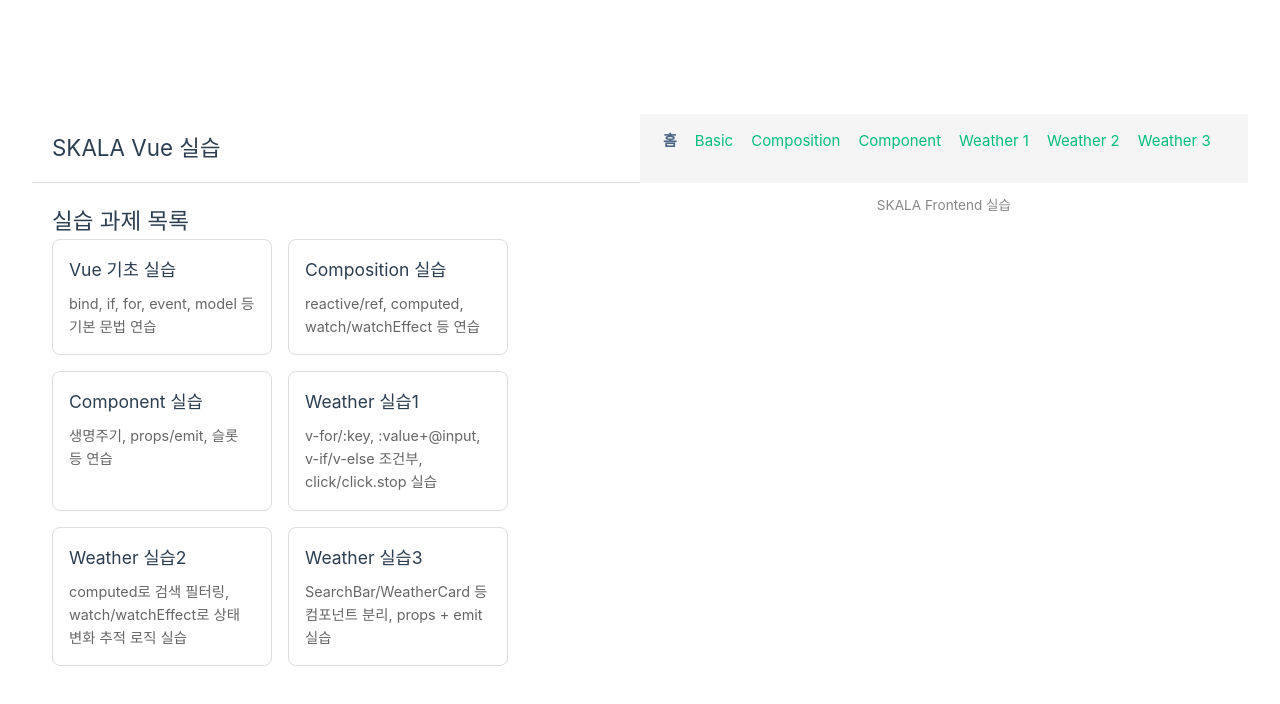
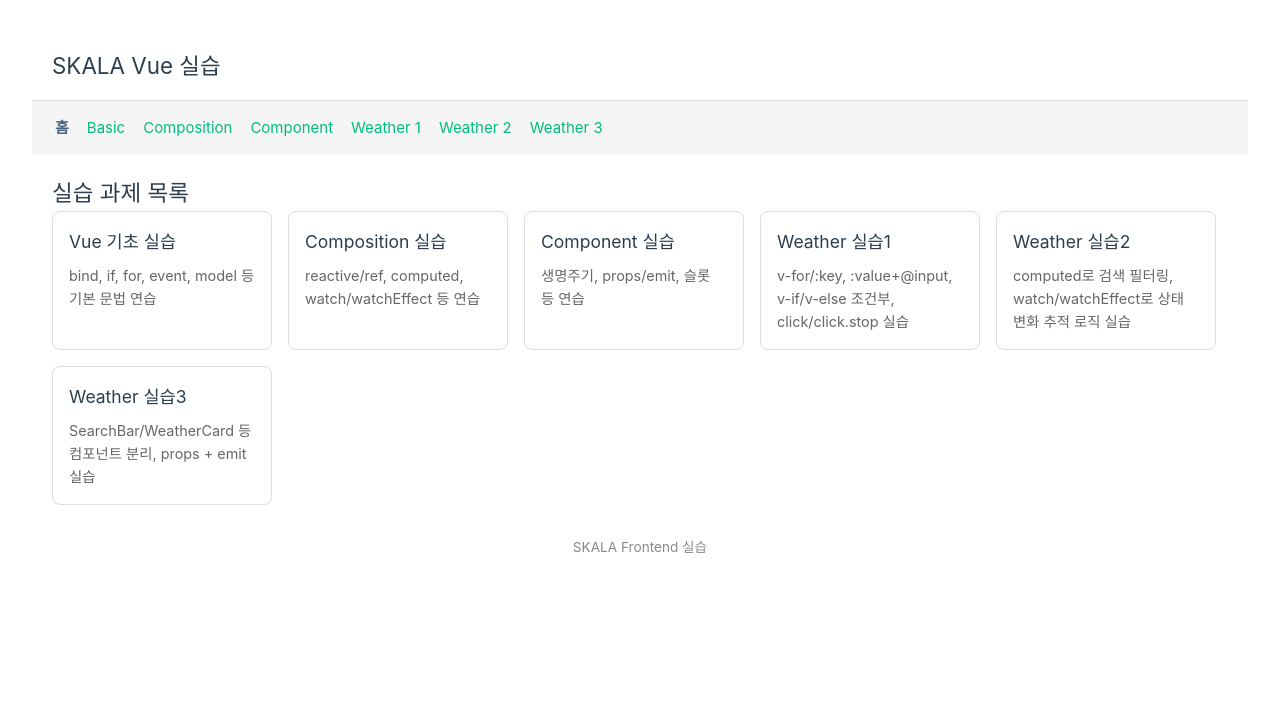
Before and after one commit to jongmiiin/skala-vue, a Vue app: page / in a window 1280 px wide. Shown: the top 704 px of the page. Built offline with nearby package versions, Linux system fonts and the light colour scheme.

Commit message:
fix: 1024px 이상 화면에서 레이아웃이 2단으로 깨지는 문제 수정

```diff
--- a/src/assets/main.css
+++ b/src/assets/main.css
@@ -20,16 +20,3 @@ a,
     background-color: hsla(160, 100%, 37%, 0.2);
   }
 }
-
-@media (min-width: 1024px) {
-  body {
-    display: flex;
-    place-items: center;
-  }
-
-  #app {
-    display: grid;
-    grid-template-columns: 1fr 1fr;
-    padding: 0 2rem;
-  }
-}
--- a/src/components/layout/AppNavBar.vue
+++ b/src/components/layout/AppNavBar.vue
@@ -13,7 +13,7 @@ const navLinks = [
 </script>
 
 <template>
-  <nav style="display: flex; gap: 12px; padding: 12px 20px; background: #f5f5f5">
+  <nav style="display: flex; flex-wrap: wrap; gap: 12px; padding: 12px 20px; background: #f5f5f5">
     <RouterLink
       v-for="link in navLinks"
       :key="link.name"
```
